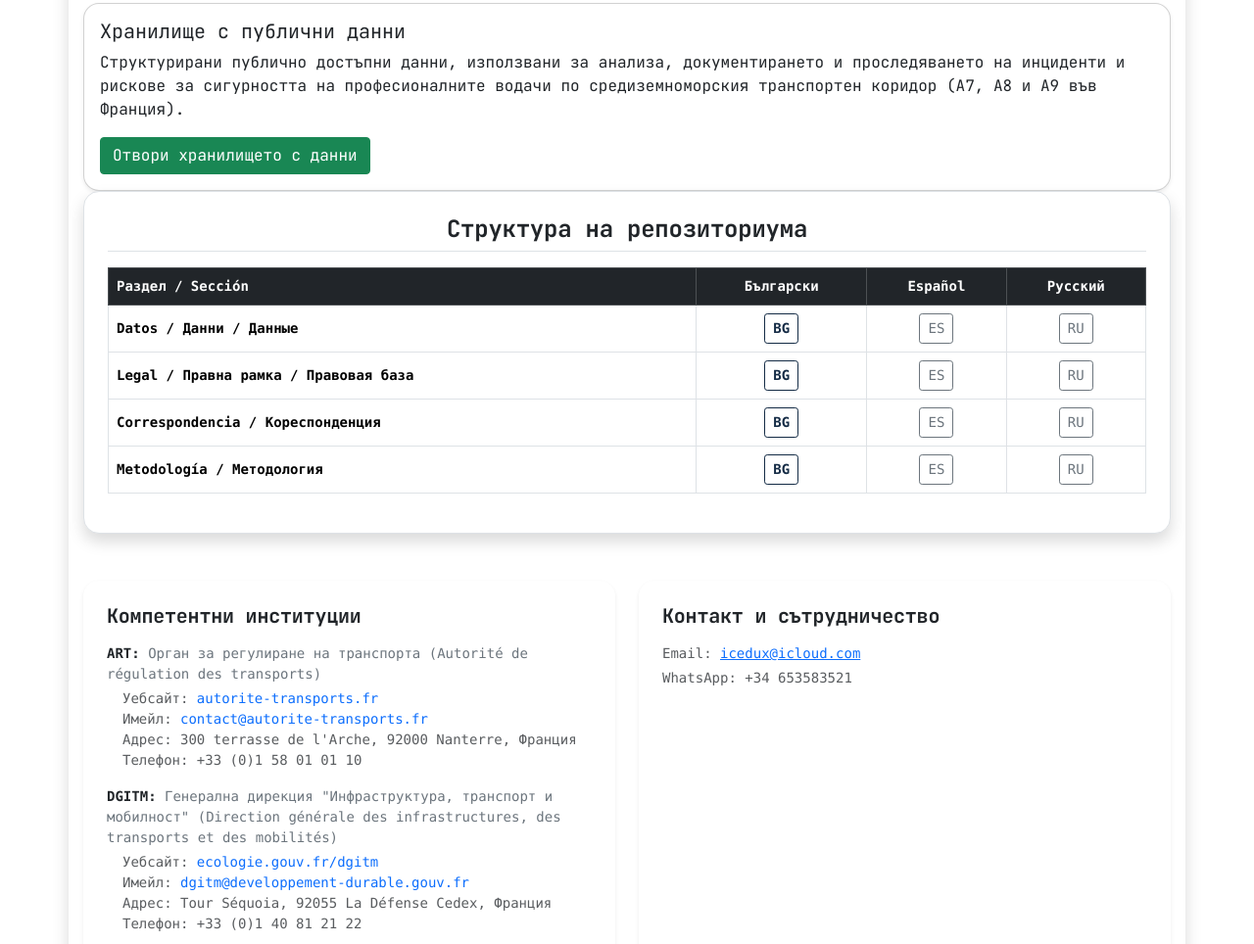
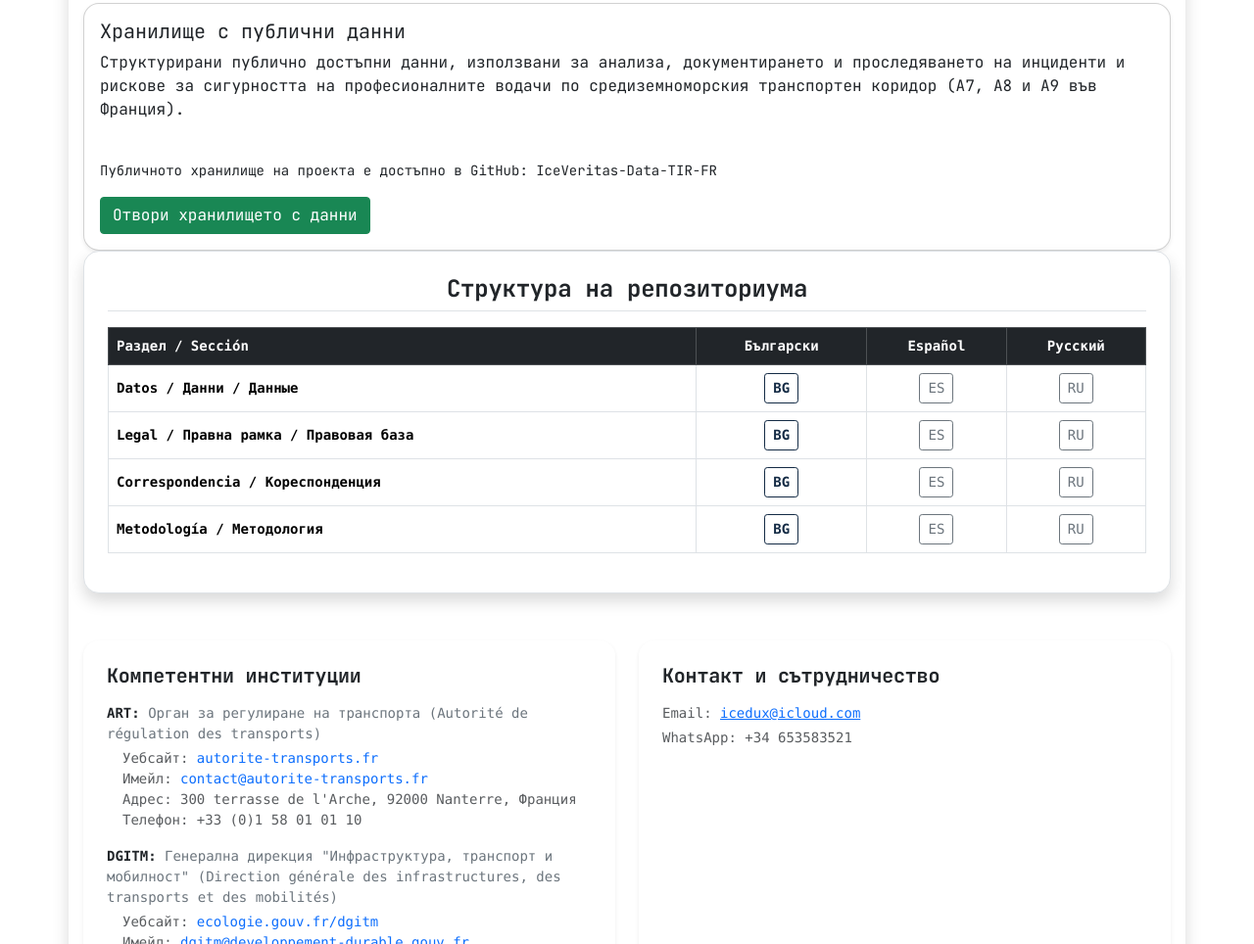
Before and after one commit to IceVeritas/aires-pl-a7-a8-a9, a plain HTML site: page BG/index.html in a window 1280 px wide. Shown: the part 1905-2869 px from the top of the page at 98% size. Drawn offline with Linux system fonts and the light colour scheme.

Commit message:
Update index.html

```diff
--- a/BG/index.html
+++ b/BG/index.html
@@ -133,8 +133,11 @@
             <div class="card shadow-sm">
                 <div class="card-body">
                     <h5 class="card-title">Хранилище с публични данни</h5>
-                    <p class="card-text">Структурирани публично достъпни данни, използвани за анализа, документирането и проследяването на инциденти и рискове за сигурността на професионалните водачи по средиземноморския транспортен коридор (A7, A8 и A9 във Франция).</p>
-                    <a href="https://github.com/IceVeritas/IceVeritas-Data-TIR-FR" class="btn btn-success">
+                    <p class="card-text">Структурирани публично достъпни данни, използвани за анализа, документирането и проследяването на инциденти и рискове за сигурността на професионалните водачи по средиземноморския транспортен коридор (A7, A8 и A9 във Франция).
+</p>
+                    <br>
+                    <p class="small">Публичното хранилище на проекта е достъпно в GitHub: IceVeritas-Data-TIR-FR</p>
+                    <a href="https://github.com/IceVeritas/IceVeritas-Data-TIR-FR/tree/main/BG" class="btn btn-success">
             Отвори хранилището с данни </a>
                 </div>
             </div>
```
